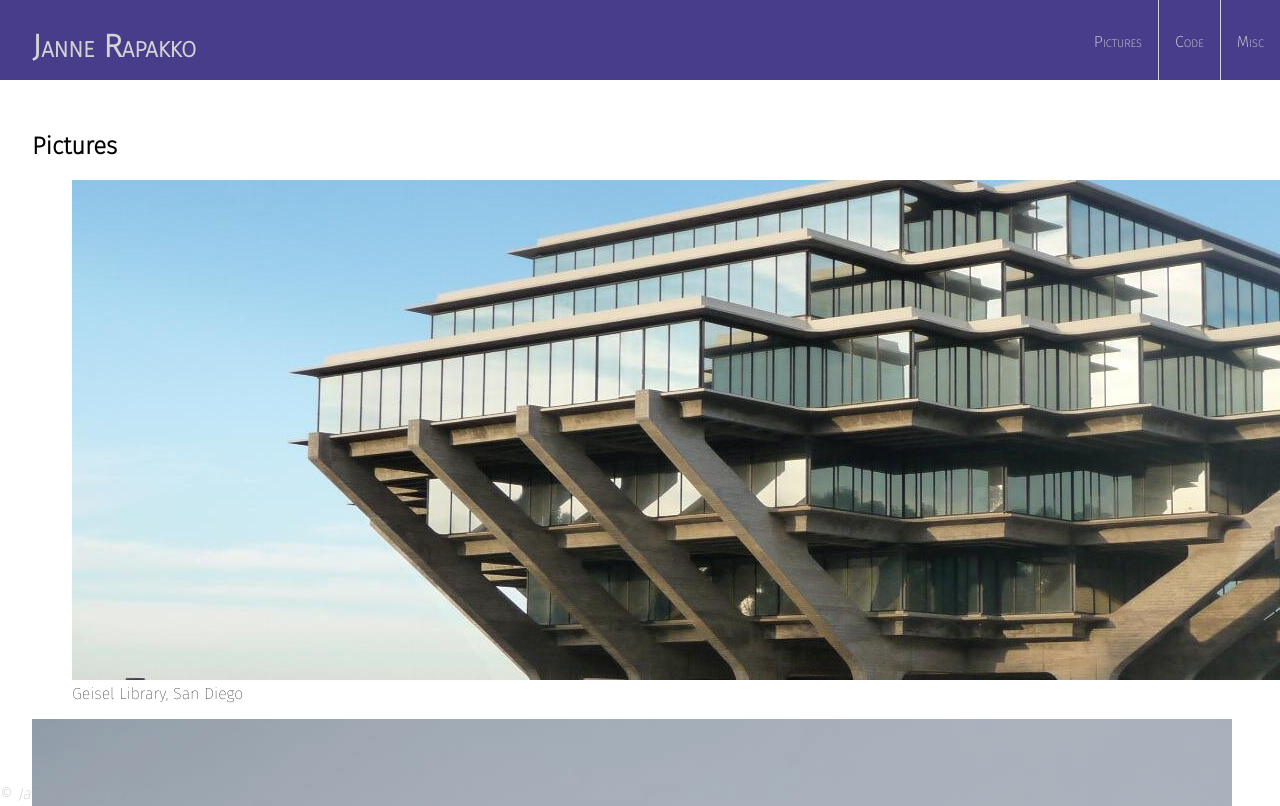
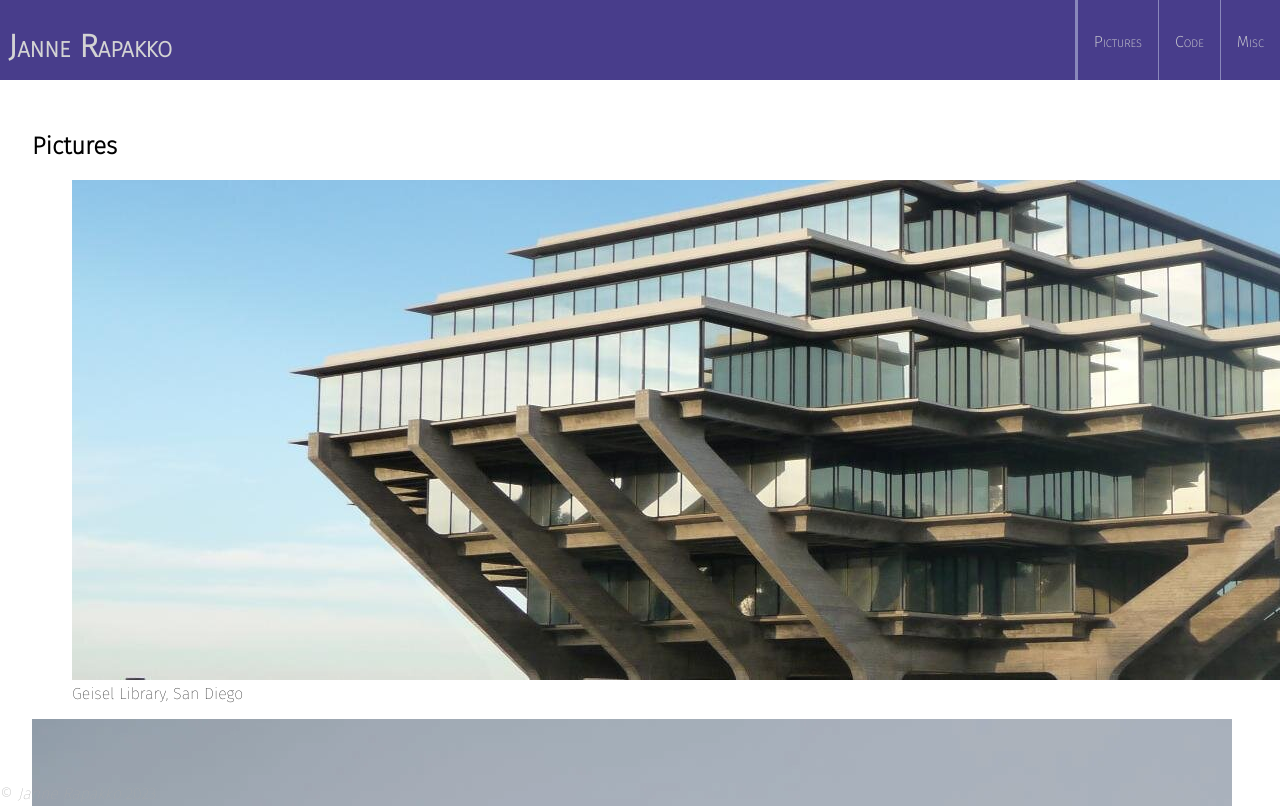
Before and after one commit to jrp-1/cse134-hw2, a plain HTML site: page index.html in a window 1280 px wide. Shown: the top 806 px of the page. Drawn offline with Linux system fonts and the light colour scheme.

Commit message:
menu flexbox fixes

```diff
--- a/css/styles.css
+++ b/css/styles.css
@@ -24,23 +24,25 @@ body {
     font-variant: small-caps;
     font-stretch: ultra-expanded;
     font-weight: 200;
+
+    margin: 0;
 }
 
 #navigation > h1 {
-    margin-left: 2rem;
-/*    width: 30vh;*/
-    flex-wrap: nowrap;
+    display: flex;
+    padding-left: 0.5rem;
+    flex: 2 1 auto;
     font-size: 2rem;
 }
 
 #navigation > h1 > a {
     text-decoration: none;
     color: lightgrey; /* override */
+    white-space: nowrap;
 }
 
 #navigation > nav {
-    align-self: center;
-    justify-self: center;
+
 }
 
 nav {
@@ -51,6 +53,14 @@ nav > ul {
     list-style-type: none;
     display: flex;
     flex-direction: row;
+    margin: 0;
+
+    /* browser overrides for mobile */
+    margin-block-start: 0;
+    margin-block-end: 0;
+    margin-inline-start: 0px;
+    margin-inline-end: 0px;
+    padding-inline-start: 0;
 }
 
 nav > ul > li {
@@ -59,11 +69,11 @@ nav > ul > li {
     flex-wrap: wrap;
     align-content: stretch;
     justify-content: center;
-    border-left: 1px solid lightgrey;
+    border-left: 1px solid #8A88BB;
 }
 
 nav > ul > li:first-child {
-    border-left: none;
+    border-left: 3px solid #8A88BB;
 }
 
 
```
